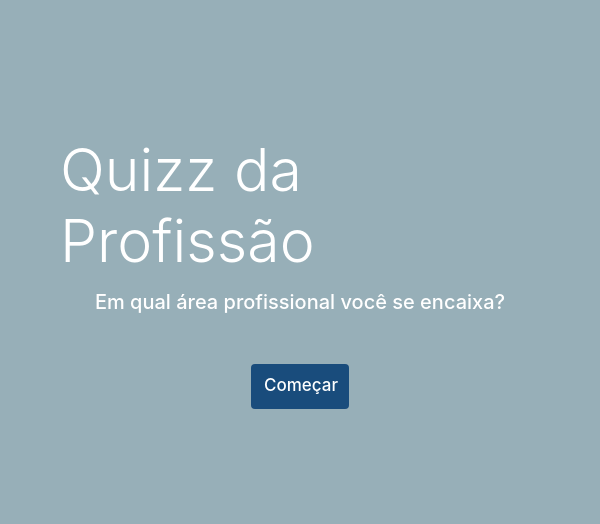
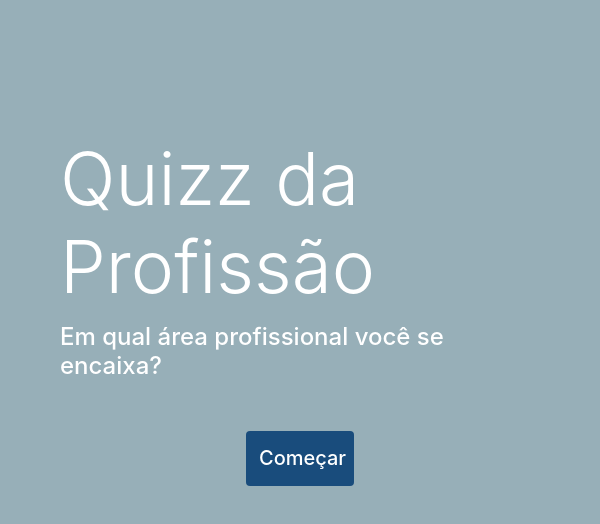
Before and after one commit to ed-matheus/angular-quizz, an Angular app: page / in a window 600 px wide. Shown: the top 524 px of the page. Built offline with nearby package versions, Linux system fonts and the light colour scheme.

Commit message:
pequenas alterações na responsividade

```diff
--- a/src/app/components/quiz/quiz.component.css
+++ b/src/app/components/quiz/quiz.component.css
@@ -120,11 +120,11 @@
 /* Extra small devices (portrait phones, less than 576px) */
 @media (max-width: 575.98px) {
   .quiz_title > h1 {
-    font-size: 38px;
+    font-size: 42px;
   }
 
   .quiz_title > h3 {
-    font-size: 14px;
+    font-size: 15px;
   }
 
   .btn {
@@ -137,17 +137,17 @@
 /* Small devices (landscape phones, 576px and up) */
 @media (min-width: 576px) and (max-width: 767.98px) {
   .quiz_title > h1 {
-    font-size: 59px;
+    font-size: 73px;
   }
 
   .quiz_title > h3 {
-    font-size: 20px;
+    font-size: 24px;
   }
 
   .btn {
-    width: 98px;
-    height: 45px;
-    font-size: 17px;
+    width: 108px;
+    height: 55px;
+    font-size: 20px;
   }
 }
 
```
